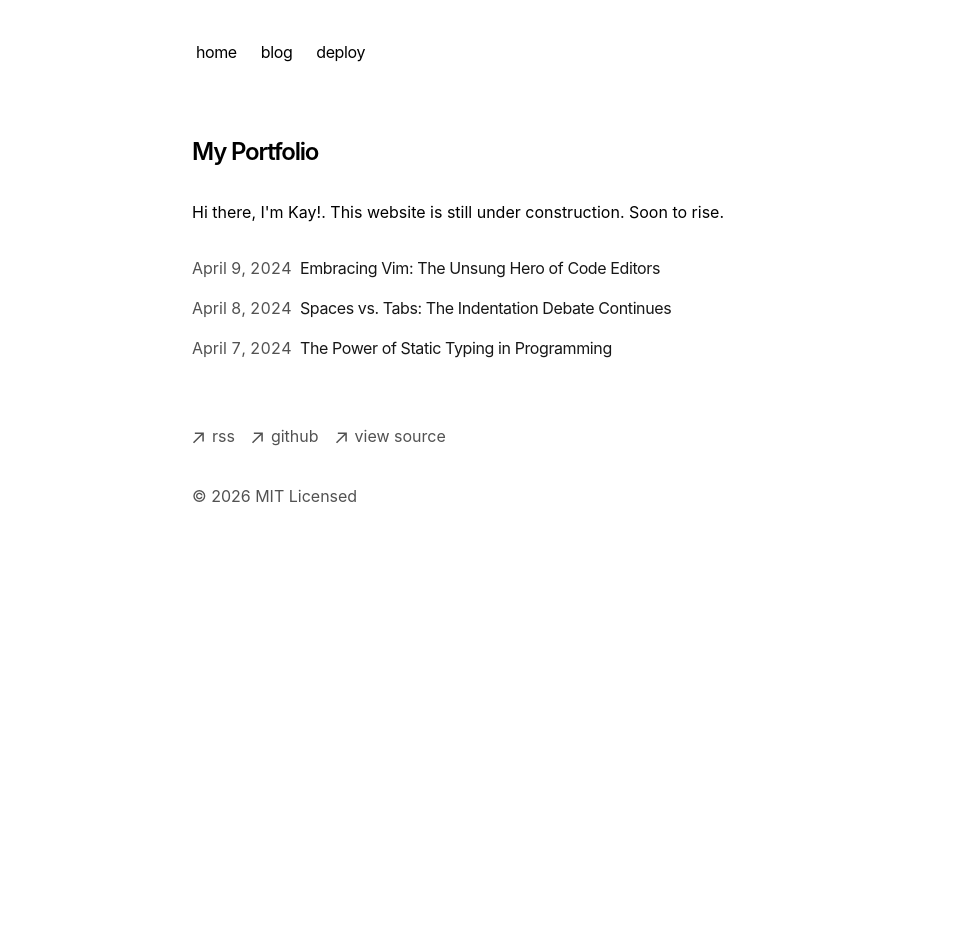
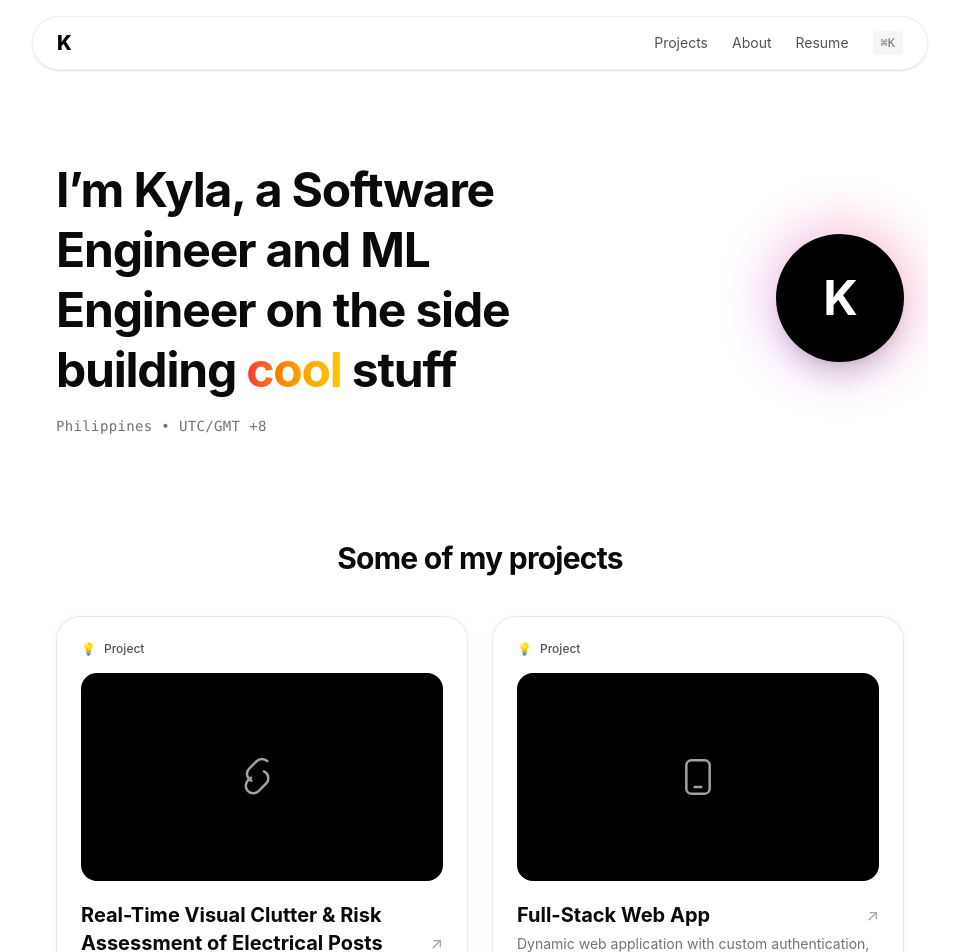
Before and after one commit to kay-16/my-portfolio, a Next.js app: page / in a window 1280 px wide. Shown: the top 952 px of the page, without its empty margins (160-1119 px from the left). Before the commit the page ends 800 px from the top, so only its background shows below. Built offline with nearby package versions, Linux system fonts and the light colour scheme.

Commit message:
rough draft of home page

```diff
--- a/app/components/nav.tsx
+++ b/app/components/nav.tsx
@@ -1,40 +1,26 @@
 import Link from 'next/link'
-
-const navItems = {
-  '/': {
-    name: 'home',
-  },
-  '/blog': {
-    name: 'blog',
-  },
-  'https://vercel.com/templates/next.js/portfolio-starter-kit': {
-    name: 'deploy',
-  },
-}
 
 export function Navbar() {
   return (
-    <aside className="-ml-[8px] mb-16 tracking-tight">
-      <div className="lg:sticky lg:top-20">
-        <nav
-          className="flex flex-row items-start relative px-0 pb-0 fade md:overflow-auto scroll-pr-6 md:relative"
-          id="nav"
-        >
-          <div className="flex flex-row space-x-0 pr-10">
-            {Object.entries(navItems).map(([path, { name }]) => {
-              return (
-                <Link
-                  key={path}
-                  href={path}
-                  className="transition-all hover:text-neutral-800 dark:hover:text-neutral-200 flex align-middle relative py-1 px-2 m-1"
-                >
-                  {name}
-                </Link>
-              )
-            })}
-          </div>
-        </nav>
-      </div>
-    </aside>
+    <header className="fixed top-4 left-0 right-0 z-50 flex justify-center px-4">
+      <nav className="w-full max-w-4xl flex items-center justify-between px-6 py-3 rounded-full bg-white/70 dark:bg-neutral-900/70 backdrop-blur-md border border-neutral-200/60 dark:border-neutral-800 shadow-sm">
+        {/* Brand / Logo */}
+        <Link href="/" className="font-extrabold text-xl tracking-tight">
+          K
+        </Link>
+
+        {/* Links */}
+        <div className="flex items-center gap-6 text-sm text-neutral-600 dark:text-neutral-400">
+          <Link href="#projects" className="hover:text-black dark:hover:text-white transition">Projects</Link>
+          <Link href="#about" className="hover:text-black dark:hover:text-white transition">About</Link>
+          <Link href="/resume.pdf" download className="hover:text-black dark:hover:text-white transition">Resume</Link>
+
+          {/* Action icon */}
+          <span className="text-xs px-2 py-1 rounded bg-neutral-100 dark:bg-neutral-800 font-mono text-neutral-500">
+            ⌘K
+          </span>
+        </div>
+      </nav>
+    </header>
   )
 }
--- a/app/components/posts.tsx
+++ b/app/components/posts.tsx
@@ -1,8 +1,8 @@
 import Link from 'next/link'
-import { formatDate, getBlogPosts } from 'app/blog/utils'
+import { formatDate, getProjectPosts } from 'app/projects/utils'
 
 export function BlogPosts() {
-  let allBlogs = getBlogPosts()
+  let allBlogs = getProjectPosts()
 
   return (
     <div>
@@ -19,7 +19,7 @@ export function BlogPosts() {
           <Link
             key={post.slug}
             className="flex flex-col space-y-1 mb-4"
-            href={`/blog/${post.slug}`}
+            href={`/projects/${post.slug}`}
           >
             <div className="w-full flex flex-col md:flex-row space-x-0 md:space-x-2">
               <p className="text-neutral-600 dark:text-neutral-400 w-[100px] tabular-nums">
--- a/app/layout.tsx
+++ b/app/layout.tsx
@@ -52,7 +52,8 @@ export default function RootLayout({
         GeistMono.variable
       )}
     >
-      <body className="antialiased max-w-xl mx-4 mt-8 lg:mx-auto">
+      {/* CHANGE LAYOUT HERE FOR SHARED PAGES */}
+      <body className="antialiased max-w-4xl mx-4 mt-8 lg:mx-auto">
         <main className="flex-auto min-w-0 mt-6 flex flex-col px-2 md:px-0">
           <Navbar />
           {children}
--- a/app/page.tsx
+++ b/app/page.tsx
@@ -1,17 +1,137 @@
-import { BlogPosts } from 'app/components/posts'
+import Link from 'next/link'
+
+export const metadata = {
+  title: 'Kyla Reambonanza | Software Engineer',
+  description: 'Software Engineer and Computer Science graduate portfolio',
+}
+
+const aboutme = [
+  {
+
+  }
+]
+
+
+const projects = [
+  {
+    tag: 'Project',
+    title: 'Real-Time Visual Clutter & Risk Assessment of Electrical Posts Using Deep Learning V2',
+    description: 'an updated version of the project I made for our Deep Learning subject back in uni. An end-to-end segmentation that addresses false positives issues using YOLO instance segmentation',
+    icon: (
+      <svg className="w-10 h-10 text-neutral-400 stroke-current fill-none" viewBox="0 0 24 24" strokeWidth="1.5">
+        <path strokeLinecap="round" strokeLinejoin="round" d="M13.19 8.688a4.5 4.5 0 011.242 7.244l-4.5 4.5a4.5 4.5 0 01-6.364-6.364l1.757-1.757m9.864-9.864a4.5 4.5 0 00-6.364 0l-4.5 4.5a4.5 4.5 0 001.242 7.244" />
+      </svg>
+    ),
+    link: '#',
+  },
+  {
+    tag: 'Project',
+    title: 'Full-Stack Web App',
+    description: 'Dynamic web application with custom authentication, responsive UI, and REST APIs.',
+    icon: (
+      <svg className="w-10 h-10 text-neutral-400 stroke-current fill-none" viewBox="0 0 24 24" strokeWidth="1.5">
+        <rect x="5" y="2" width="14" height="20" rx="3" strokeLinecap="round" strokeLinejoin="round" />
+        <line x1="10" y1="18" x2="14" y2="18" strokeLinecap="round" strokeLinejoin="round" />
+      </svg>
+    ),
+    link: '#',
+  },
+]
 
 export default function Page() {
   return (
-    <section>
-      <h1 className="mb-8 text-2xl font-semibold tracking-tighter">
-        My Portfolio
-      </h1>
-      <p className="mb-4">
-        {`Hi there, I'm Kay!. This website is still under construction. Soon to rise.`}
-      </p>
-      <div className="my-8">
-        <BlogPosts />
+    <main className="relative min-h-screen bg-white text-neutral-900 overflow-hidden px-6 pt-32 pb-20">
+      {/* 1. Background Ambient Glow */}
+      <div
+        aria-hidden="true"
+        className="pointer-events-none absolute top-0 right-0 -z-10 h-96 w-full max-w-2xl bg-gradient-to-bl from-purple-200/50 via-rose-100/40 to-transparent blur-3xl opacity-70"
+      />
+
+      <div className="max-w-4xl mx-auto">
+        {/* 2. Hero Section */}
+        <section className="flex flex-col-reverse md:flex-row items-start md:items-center justify-between gap-10 pb-20">
+          <div className="max-w-xl">
+            <span className="text-3xl sm:text-4xl md:text-5xl font-bold tracking-tight text-neutral-950 leading-tight">
+              I’m Kyla, a Software Engineer and ML Engineer on the side building{' '}
+              <span className="bg-gradient-to-r from-red-500 via-amber-500 to-yellow-400 bg-clip-text text-transparent">
+                cool
+              </span>{' '}
+              stuff
+            </span>
+            <p className="mt-4 text-xs sm:text-sm text-neutral-500 font-mono tracking-wide">
+              Philippines • UTC/GMT +8
+            </p>
+          </div>
+
+          {/* Glowing Avatar / Initials */}
+          <div className="relative group self-center md:self-auto">
+            {/* Soft pink/purple ambient halo behind the circle */}
+            <div className="absolute -inset-3 rounded-full bg-gradient-to-tr from-purple-400 to-rose-400 opacity-40 blur-xl group-hover:opacity-70 transition duration-500" />
+
+            <div className="relative flex h-28 w-28 sm:h-32 sm:w-32 items-center justify-center rounded-full bg-black shadow-xl">
+              <span className="text-4xl sm:text-5xl font-bold tracking-tight text-white select-none">
+                K
+              </span>
+            </div>
+          </div>
+        </section>
+
+        {/* 3. Selected Projects Section */}
+        <section id="projects" className="pt-6">
+          <h2 className="text-2xl sm:text-3xl font-bold text-center tracking-tight text-neutral-950 dark:text-neutral-100 mb-10">
+            Some of my projects
+          </h2>
+
+          {/* Projects Grid */}
+          <div className="grid grid-cols-1 md:grid-cols-2 gap-6">
+            {projects.map((project) => (
+              <Link
+                key={project.title}
+                href={project.link}
+                className="group flex flex-col rounded-3xl border border-neutral-200/80 dark:border-neutral-800 bg-white dark:bg-neutral-900/40 p-6 shadow-[0_2px_16px_rgba(0,0,0,0.04)] hover:shadow-xl hover:border-neutral-300 dark:hover:border-neutral-700 transition-all duration-300 cursor-pointer"
+              >
+                {/* Card Tag */}
+                <div className="flex items-center gap-2 text-xs text-neutral-600 dark:text-neutral-400 font-medium mb-4">
+                  <span>💡</span>
+                  <span>{project.tag}</span>
+                </div>
+
+                {/* Black Thumbnail Box */}
+                <div className="flex h-52 w-full items-center justify-center rounded-2xl bg-black transition-transform duration-300 group-hover:scale-[1.01]">
+                  {project.icon}
+                </div>
+
+                {/* Card Text Content */}
+                <div className="mt-5">
+                  <div className="flex items-center justify-between">
+                    <h3 className="text-xl font-bold text-neutral-950 dark:text-neutral-100 group-hover:text-pink-600 dark:group-hover:text-pink-400 transition-colors">
+                      {project.title}
+                    </h3>
+                    {/* Subtle arrow indicator that moves on hover */}
+                    <span className="text-neutral-400 group-hover:translate-x-1 group-hover:text-pink-600 dark:group-hover:text-pink-400 transition-all">
+                      ↗
+                    </span>
+                  </div>
+                  <p className="mt-1 text-sm text-neutral-500 dark:text-neutral-400 leading-relaxed">
+                    {project.description}
+                  </p>
+                </div>
+              </Link>
+            ))}
+          </div>
+
+          {/* "See all projects" Button */}
+          <div className="mt-10 flex justify-center">
+            <Link
+              href="/projects"
+              className="inline-flex items-center gap-2 px-6 py-3 rounded-full text-sm font-medium border border-neutral-200 dark:border-neutral-800 bg-neutral-50 dark:bg-neutral-900 text-neutral-800 dark:text-neutral-200 hover:bg-neutral-100 dark:hover:bg-neutral-800 hover:border-neutral-300 dark:hover:border-neutral-700 shadow-sm transition"
+            >
+              <span>See all my projects</span>
+              <span className="font-mono text-xs">→</span>
+            </Link>
+          </div>
+        </section>
       </div>
-    </section>
+    </main>
   )
 }
--- a/app/blog/[slug]/page.tsx
+++ b/app/projects/[slug]/page.tsx
@@ -1,10 +1,10 @@
 import { notFound } from 'next/navigation'
 import { CustomMDX } from 'app/components/mdx'
-import { formatDate, getBlogPosts } from 'app/blog/utils'
+import { formatDate, getProjectPosts } from 'app/projects/utils'
 import { baseUrl } from 'app/sitemap'
 
 export async function generateStaticParams() {
-  let posts = getBlogPosts()
+  let posts = getProjectPosts()
 
   return posts.map((post) => ({
     slug: post.slug,
@@ -12,7 +12,7 @@ export async function generateStaticParams() {
 }
 
 export function generateMetadata({ params }) {
-  let post = getBlogPosts().find((post) => post.slug === params.slug)
+  let post = getProjectPosts().find((post) => post.slug === params.slug)
   if (!post) {
     return
   }
@@ -52,7 +52,7 @@ export function generateMetadata({ params }) {
 }
 
 export default function Blog({ params }) {
-  let post = getBlogPosts().find((post) => post.slug === params.slug)
+  let post = getProjectPosts().find((post) => post.slug === params.slug)
 
   if (!post) {
     notFound()
--- a/app/blog/utils.ts
+++ b/app/projects/utils.ts
@@ -49,8 +49,8 @@ function getMDXData(dir) {
   })
 }
 
-export function getBlogPosts() {
-  return getMDXData(path.join(process.cwd(), 'app', 'blog', 'posts'))
+export function getProjectPosts() {
+  return getMDXData(path.join(process.cwd(), 'app', 'projects', 'posts'))
 }
 
 export function formatDate(date: string, includeRelative = false) {
--- a/app/sitemap.ts
+++ b/app/sitemap.ts
@@ -1,9 +1,9 @@
-import { getBlogPosts } from 'app/blog/utils'
+import { getProjectPosts } from 'app/projects/utils'
 
 export const baseUrl = 'https://portfolio-blog-starter.vercel.app'
 
 export default async function sitemap() {
-  let blogs = getBlogPosts().map((post) => ({
+  let blogs = getProjectPosts().map((post) => ({
     url: `${baseUrl}/blog/${post.slug}`,
     lastModified: post.metadata.publishedAt,
   }))
```
Also changed, not shown: app/projects/page.tsx (renamed from app/blog/page.tsx), app/projects/posts/spaces-vs-tabs.mdx (renamed from app/blog/posts/spaces-vs-tabs.mdx), app/projects/posts/static-typing.mdx (renamed from app/blog/posts/static-typing.mdx), app/projects/posts/vim.mdx (renamed from app/blog/posts/vim.mdx).
